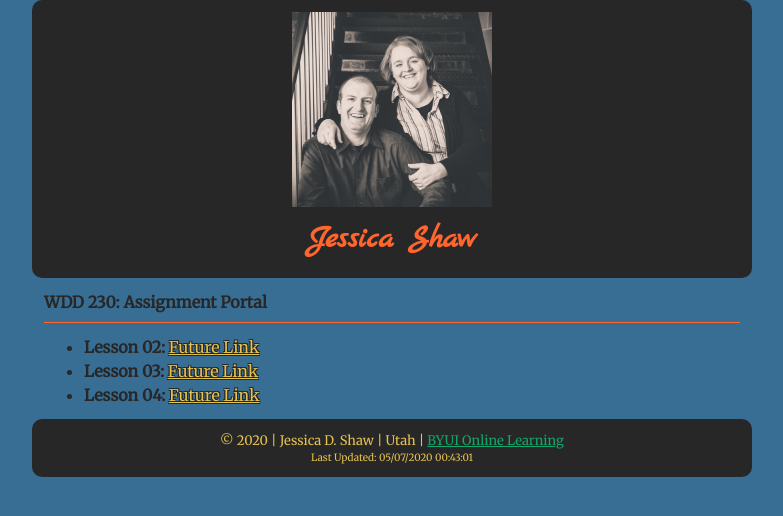
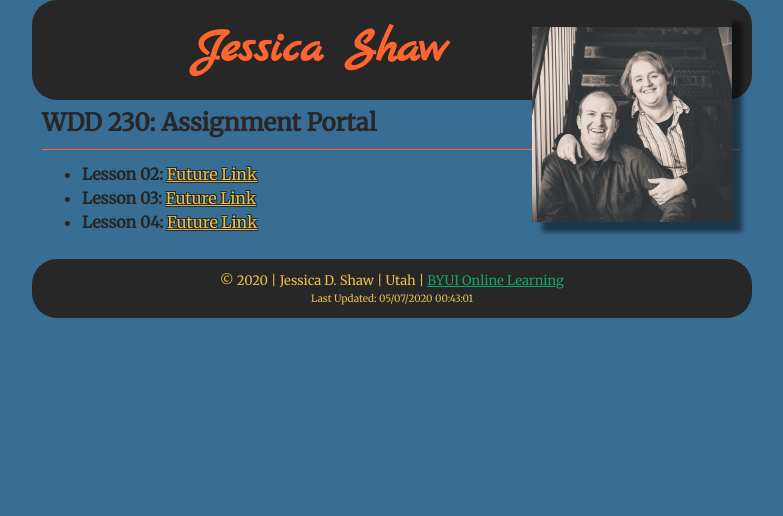
Before and after one commit to jdshaw1278/jdshaw1278-2.github.io, a plain HTML site: page index.html in a window 1280 px wide. Shown: the whole page, without its empty margins (248-1031 px from the left). Drawn offline with Linux system fonts and the light colour scheme.

Commit message:
added css/medium.css to index

```diff
--- a/index.html
+++ b/index.html
@@ -7,6 +7,7 @@
     <meta name="viewport" content="width=device-width, initial-scale=1.0">
     <link rel="stylesheet" href="css/normalize.css">
     <link rel="stylesheet" href="css/style_portal.css">
+    <link rel="stylesheet" href="css/medium.css">
     <script src="java/main_source.js"></script>
     <title>Jessica Shaw's Assignment Portal | WDD 230</title>
     <meta name="description" content="WDD 230 Assignment Portal for J. Shaw at BYU-Idaho, Spring 2020">
```
